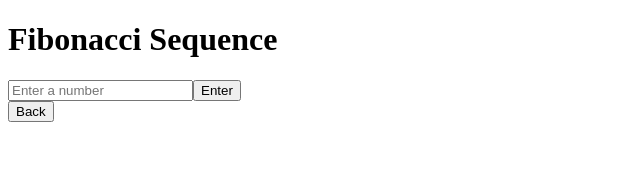
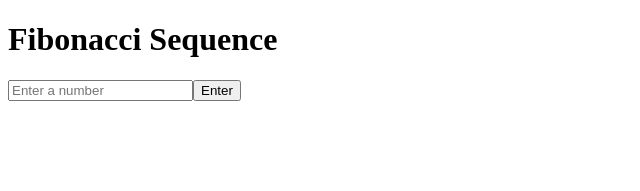
Before and after one commit to B-Tanonaka/fibonacci-sequence, a React app: page / in a window 1280 px wide. Shown: the top 191 px of the page, without its empty margins (0-640 px from the left). Built offline with nearby package versions, Linux system fonts and the light colour scheme; the HTML template or start-up script is replaced by a standard one.

Commit message:
Added navigation between DisplayNumbers and NumberInput pages

```diff
--- a/client/src/components/App.tsx
+++ b/client/src/components/App.tsx
@@ -1,14 +1,17 @@
 import React, { useState } from 'react';
+import { BrowserRouter as Router, Routes, Route } from 'react-router-dom';
 import NumberInput from './NumberInput';
 import DisplayNumbers from './DisplayNumbers';
 
 export default function App() {
   const [list, setList] = useState<number[]>([]);
   return (
-    <>
+    <Router>
       <h1>Fibonacci Sequence</h1>
-      <NumberInput setList={setList} />
-      <DisplayNumbers list={list} />
-    </>
+      <Routes>
+        <Route path="/" element={<NumberInput setList={setList} />} />
+        <Route path="/list" element={<DisplayNumbers list={list} />} />
+      </Routes>
+    </Router>
   );
 }
--- a/client/src/components/DisplayNumbers.tsx
+++ b/client/src/components/DisplayNumbers.tsx
@@ -1,10 +1,17 @@
 import React from 'react';
+import { useNavigate } from 'react-router-dom';
 
 export default function DisplayNumbers({ list }: { list: number[] }) {
+  const navigate = useNavigate();
   return (
     <>
       <div>{list.join(', ')}</div>
-      <input type="button" value="Back" className="back" />
+      <input
+        type="button"
+        value="Back"
+        className="back"
+        onClick={() => { navigate('/'); }}
+      />
     </>
   );
 }
--- a/client/src/components/NumberInput.tsx
+++ b/client/src/components/NumberInput.tsx
@@ -4,14 +4,17 @@
   SetStateAction,
   Dispatch,
 } from 'react';
+import { useNavigate } from 'react-router-dom';
 import axios from 'axios';
 
 export default function NumberInput({ setList }: { setList: Dispatch<SetStateAction<any>> }) {
+  const navigate = useNavigate();
   const [fibN, setFibN] = useState<number | string>('');
   const handleSubmit = async (e: FormEvent<HTMLFormElement>) => {
     e.preventDefault();
     const res = await axios.get('/fibonacci', { params: { n: fibN } });
     setList(res.data);
+    navigate('/list');
   };
   return (
     <form onSubmit={handleSubmit}>
```
Also changed, not shown: 1 other file (tests, documents, lock files or other folders).
